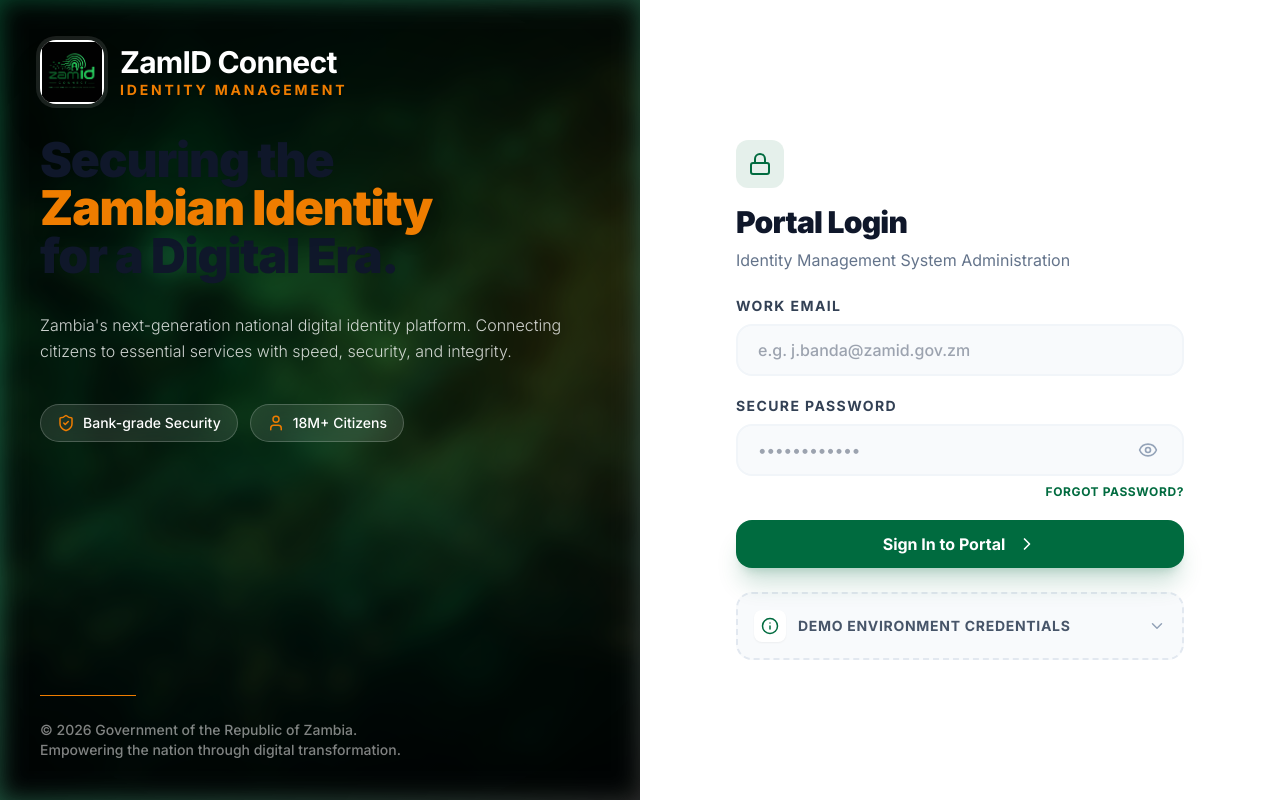
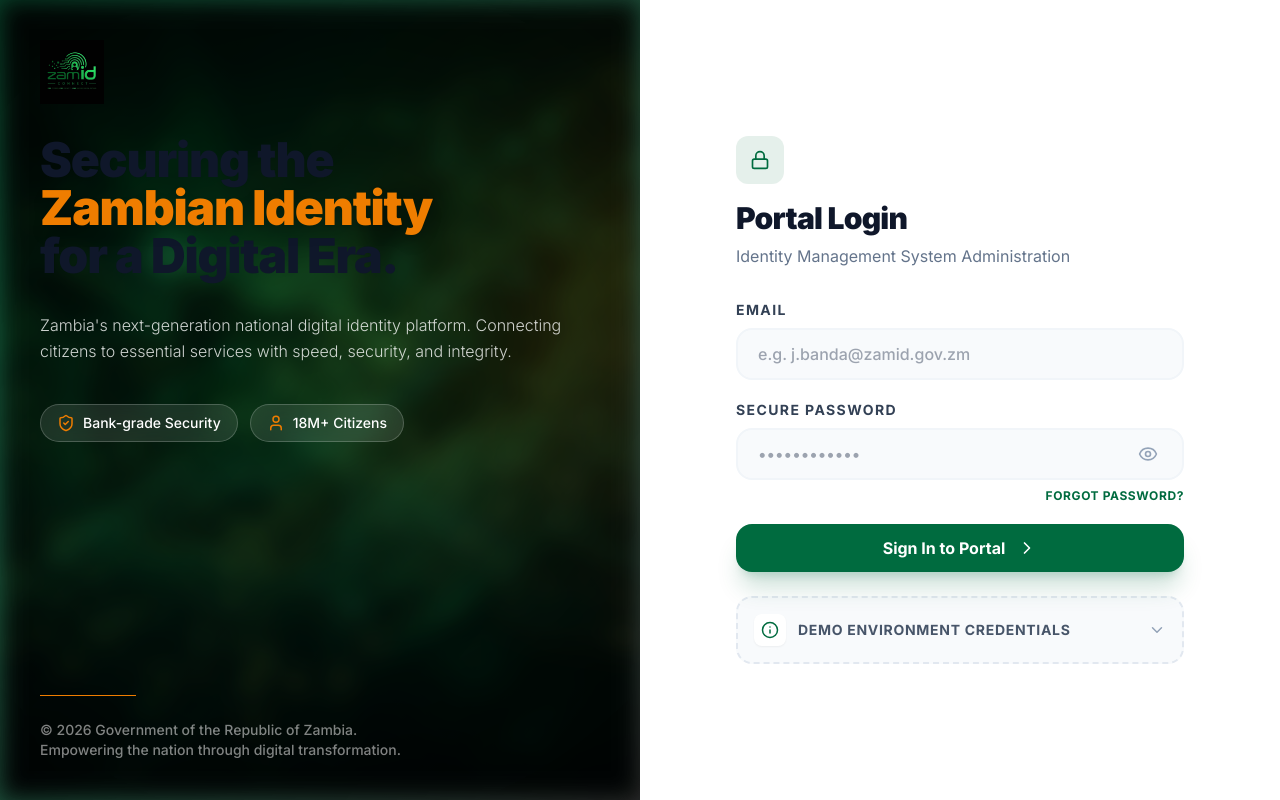
Before and after one commit to mukayi566/Zamconnect-web-app, a React (Vite) app: page /login in a window 1280 px wide. Built offline with nearby package versions, Linux system fonts and the light colour scheme.

Commit message:
Added a login logo

```diff
--- a/src/pages/Login.tsx
+++ b/src/pages/Login.tsx
@@ -68,12 +68,10 @@ export const Login: React.FC = () => {
         {/* Brand Content */}
         <div className="relative z-10">
           <div className="flex items-center space-x-4 mb-8 group cursor-pointer">
-            <div className="w-16 h-16 bg-white rounded-2xl flex items-center justify-center p-0.5 shadow-2xl shadow-black/20 ring-4 ring-white/10 group-hover:scale-105 transition-transform duration-300 overflow-hidden">
-              <img src="/login-logo.jpeg" alt="ZamID Logo" className="w-full h-full object-cover" />
+            <div className="w-16 h-16 flex items-center justify-center group-hover:scale-110 transition-transform duration-300 overflow-hidden">
+              <img src="/login-logo.jpeg" alt="ZamID Logo" className="w-full h-full object-contain" />
             </div>
             <div>
-              <h2 className="text-3xl font-bold tracking-tight text-white drop-shadow-md">ZamID Connect</h2>
-              <p className="text-secondary font-bold text-sm uppercase tracking-[0.2em] drop-shadow-sm">Identity Management</p>
             </div>
           </div>
 
@@ -114,12 +112,18 @@ export const Login: React.FC = () => {
       {/* Right Panel: Login Form */}
       <div className="w-full md:w-7/12 lg:w-1/2 bg-white h-full overflow-y-auto flex flex-col items-center py-8 px-6 md:px-10 lg:px-16">
         <div className="w-full max-w-md my-auto">
-          <div className="mb-6">
-            <div className="inline-flex items-center justify-center w-12 h-12 rounded-xl bg-primary/10 text-primary mb-4">
-              <Lock size={24} />
+          <div className="mb-8">
+            {/* Mobile Logo - Visible only on small screens */}
+            <div className="md:hidden flex flex-col items-center mb-10 text-center animate-in fade-in slide-in-from-top-4 duration-700">
+              <div className="w-44 h-44 flex items-center justify-center overflow-hidden mb-1">
+                <img src="/login-logo-mobile.png" alt="ZamID Logo" className="w-full h-full object-contain" />
+              </div>
             </div>
-            <h2 className="text-3xl font-black text-slate-900 mb-2 tracking-tight">Portal Login</h2>
-            <p className="text-slate-500 text-base">Identity Management System Administration</p>
+            <div className="hidden md:inline-flex items-center justify-center w-12 h-12 rounded-xl bg-primary/10 text-primary mb-4">
+              <Lock size={20} />
+            </div>
+            <h2 className="text-3xl font-black text-slate-900 mb-2 tracking-tight md:text-left text-center">Portal Login</h2>
+            <p className="text-slate-500 text-base md:text-left text-center">Identity Management System Administration</p>
           </div>
 
           {error && (
@@ -141,7 +145,7 @@ export const Login: React.FC = () => {
               <Form className="space-y-5">
                 <div className="space-y-2">
                   <label className="text-sm font-bold text-slate-700 uppercase tracking-widest flex justify-between items-center" htmlFor="email">
-                    Work Email
+                    Email
                     {touched.email && errors.email && <span className="text-[10px] text-red-500 lowercase normal-case flex items-center gap-1 font-semibold"><AlertCircle size={10} /> {errors.email as string}</span>}
                   </label>
                   <div className="relative group">
```
Also changed, not shown: public/login-logo-mobile.png (added).
